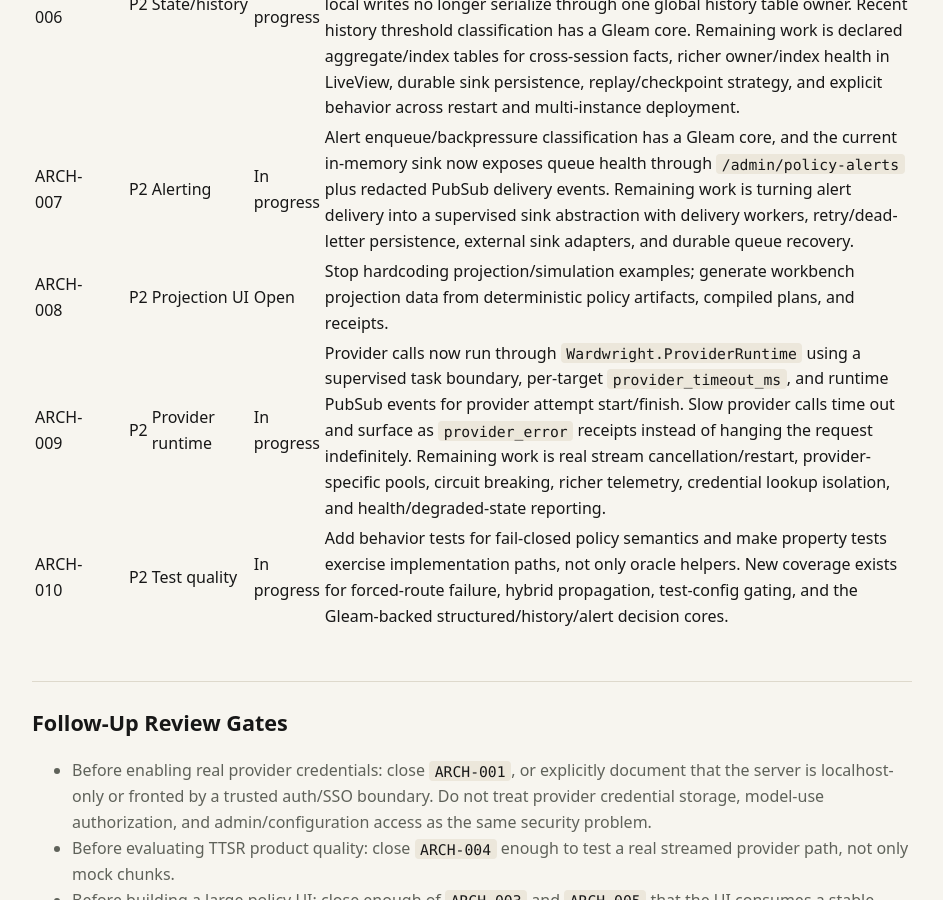
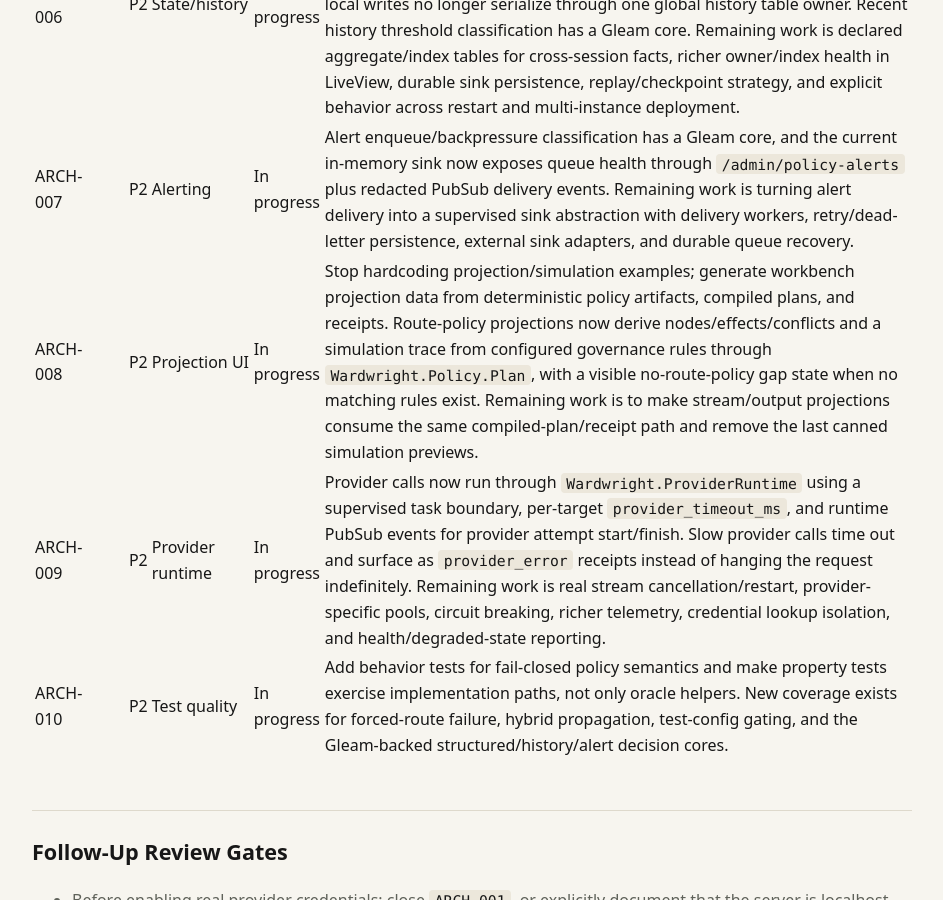
Before and after one commit to bglusman/ingary, a Jekyll site: the page built from docs/architecture-review-tasks.md, in a window 1280 px wide and 900 px high, scrolled down 1466 px. Shown: the whole window, without its empty margins (168-1111 px from the left). Built offline with Jekyll 4.4.1, drawn with Linux system fonts in a browser that asks for light colours.

Commit message:
Derive route projections from policy plans

```diff
--- a/docs/architecture-review-tasks.md
+++ b/docs/architecture-review-tasks.md
@@ -21,7 +21,7 @@ deployment with real provider credentials.
 | ARCH-005 | P2 | Policy architecture | In progress | Keep moving policy evaluation out of HTTP request handling. Request governance now lives in `Wardwright.Policy.Plan`, normalized action/result contracts sit below the router, and stable pure decisions are beginning to move into Gleam wrappers; remaining work is compiled plans, phase-specific evaluators, and projection/trace emission from the same plan. |
 | ARCH-006 | P2 | State/history | In progress | Hot policy history now lives behind `Wardwright.PolicyCache` with deterministic eviction, status reporting, and LiveView/PubSub visibility for recent cache writes. The cache now uses a protected ETS session catalog plus supervised per-session owner processes with bounded ETS tables, so session-local writes no longer serialize through one global history table owner. Recent history threshold classification has a Gleam core. Remaining work is declared aggregate/index tables for cross-session facts, richer owner/index health in LiveView, durable sink persistence, replay/checkpoint strategy, and explicit behavior across restart and multi-instance deployment. |
 | ARCH-007 | P2 | Alerting | In progress | Alert enqueue/backpressure classification has a Gleam core, and the current in-memory sink now exposes queue health through `/admin/policy-alerts` plus redacted PubSub delivery events. Remaining work is turning alert delivery into a supervised sink abstraction with delivery workers, retry/dead-letter persistence, external sink adapters, and durable queue recovery. |
-| ARCH-008 | P2 | Projection UI | Open | Stop hardcoding projection/simulation examples; generate workbench projection data from deterministic policy artifacts, compiled plans, and receipts. |
+| ARCH-008 | P2 | Projection UI | In progress | Stop hardcoding projection/simulation examples; generate workbench projection data from deterministic policy artifacts, compiled plans, and receipts. Route-policy projections now derive nodes/effects/conflicts and a simulation trace from configured governance rules through `Wardwright.Policy.Plan`, with a visible no-route-policy gap state when no matching rules exist. Remaining work is to make stream/output projections consume the same compiled-plan/receipt path and remove the last canned simulation previews. |
 | ARCH-009 | P2 | Provider runtime | In progress | Provider calls now run through `Wardwright.ProviderRuntime` using a supervised task boundary, per-target `provider_timeout_ms`, and runtime PubSub events for provider attempt start/finish. Slow provider calls time out and surface as `provider_error` receipts instead of hanging the request indefinitely. Remaining work is real stream cancellation/restart, provider-specific pools, circuit breaking, richer telemetry, credential lookup isolation, and health/degraded-state reporting. |
 | ARCH-010 | P2 | Test quality | In progress | Add behavior tests for fail-closed policy semantics and make property tests exercise implementation paths, not only oracle helpers. New coverage exists for forced-route failure, hybrid propagation, test-config gating, and the Gleam-backed structured/history/alert decision cores. |
 
```
Also changed, not shown: 2 other files.
